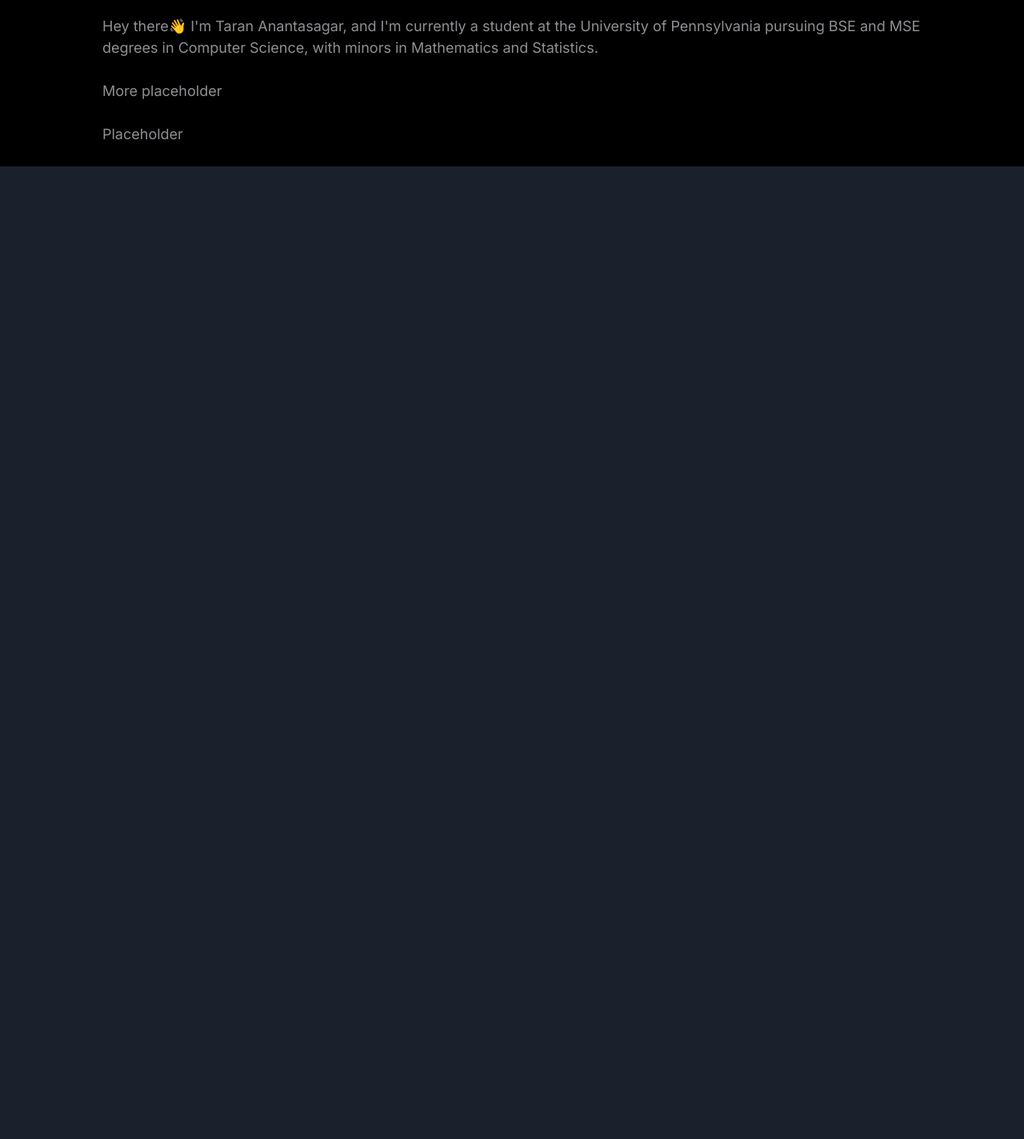
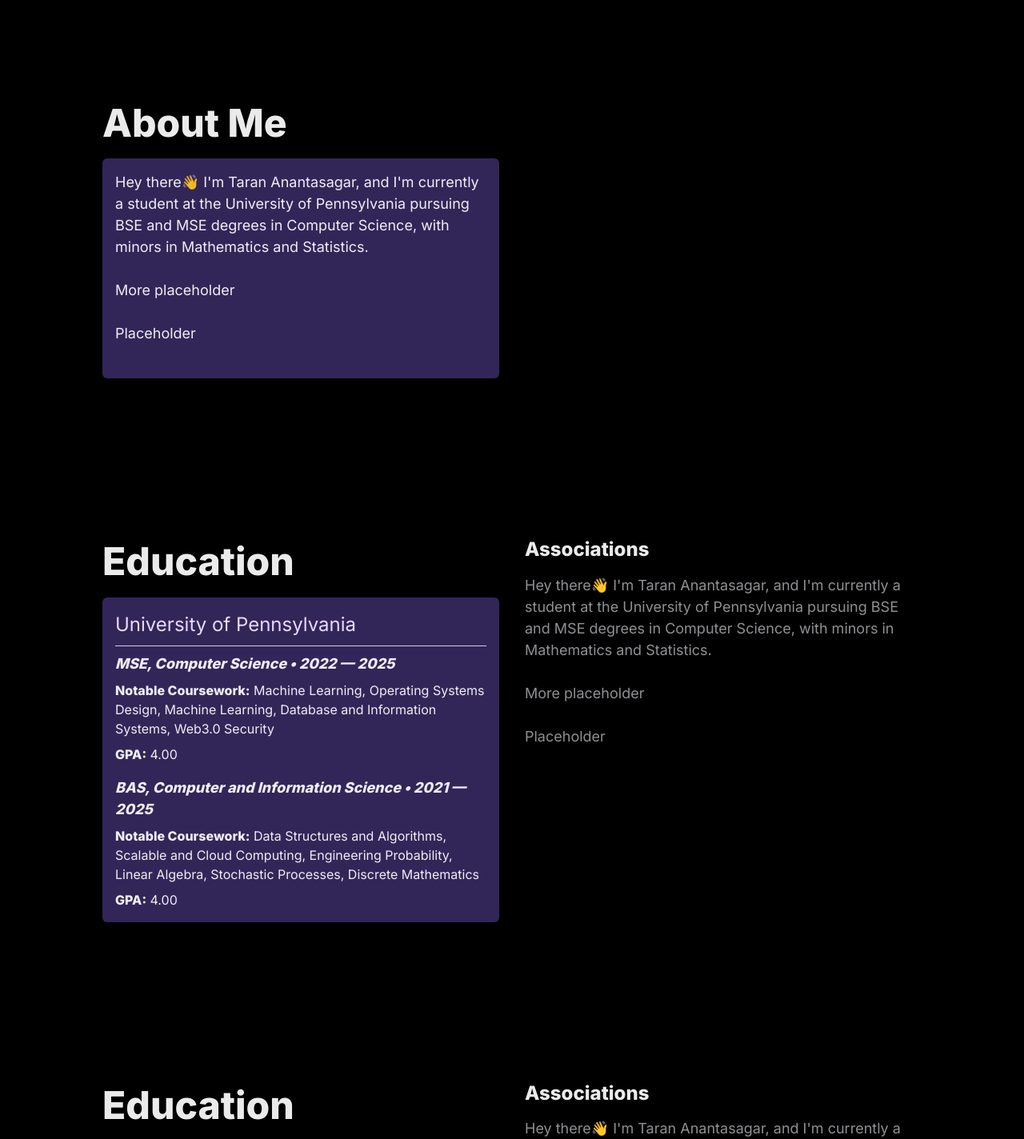
Before and after one commit to taran317/taran-portfolio, a Next.js app: page / in a window 1280 px wide. Shown: the part 920-2344 px from the top of the page at 80% size. Before the commit the page ends 1128 px from the top, so only its background shows below. Built offline with nearby package versions, Linux system fonts and the light colour scheme; no server answers.

Commit message:
lots of design changes and added in education info

```diff
--- a/components/About.tsx
+++ b/components/About.tsx
@@ -19,18 +19,17 @@
 const About = () => {
   return (
     <>
-      <SimpleGrid columns={{ base: 1, md: 1.5 }} spacing={8}>
+      <SimpleGrid columns={{ base: 1, md: 2 }} spacing={8}>
         <Stack spacing={4}>
-          <Heading fontSize="2xl">About Me</Heading>
-
+          <Heading fontSize="5xl">About Me</Heading>
+          <Box bg="brand.900" p={4} borderRadius="md" boxShadow="md">
             <Text
-            color="textSecondary"
               fontSize={{ base: "14px", md: "18px" }}
               whiteSpace="pre-line"
             >
-            Hey there👋 I'm Taran Anantasagar, and I'm currently a student at the University of
-            Pennsylvania pursuing BSE and MSE degrees in Computer Science, with minors in Mathematics
-            and Statistics.
+              Hey there👋 I'm Taran Anantasagar, and I'm currently a student at
+              the University of Pennsylvania pursuing BSE and MSE degrees in
+              Computer Science, with minors in Mathematics and Statistics.
               <br />
               <br />
               More placeholder
@@ -40,6 +39,7 @@
               <br />
               <br />
             </Text>
+          </Box>
         </Stack>
       </SimpleGrid>
     </>
--- /dev/null
+++ b/components/Education.tsx
@@ -0,0 +1,96 @@
+import {
+  SimpleGrid,
+  Text,
+  Stack,
+  Heading,
+  Image,
+  Flex,
+  Box,
+  Button,
+  useDisclosure,
+  Link,
+  Fade,
+  List,
+  ListIcon,
+  ListItem,
+} from "@chakra-ui/react";
+import React from "react";
+
+const Education = () => {
+  return (
+    <>
+      <SimpleGrid columns={{ base: 1, md: 2 }} spacing={8}>
+        <Stack spacing={4}>
+          <Heading fontSize="5xl">Education</Heading>
+
+          <Box bg="brand.900" p={4} borderRadius="md" boxShadow="md">
+            <Box>
+              <Text fontSize="2xl" color="brand.100">
+                University of Pennsylvania
+              </Text>
+              <Box borderTop="1px" borderColor="gray.300" my={2} />
+              <Text fontStyle="italic" fontSize="lg" fontWeight="bold">
+                MSE, Computer Science • 2022 — 2025
+              </Text>
+              <Text mt={2}>
+                <Text as="span" fontWeight="bold">
+                  Notable Coursework:
+                </Text>{" "}
+                Machine Learning, Operating Systems Design, Machine Learning,
+                Database and Information Systems, Web3.0 Security
+              </Text>
+              <Text mt={2}>
+                <Text as="span" fontWeight="bold">
+                  GPA:
+                </Text>{" "}
+                4.00
+              </Text>
+            </Box>
+            <Box mt={4}>
+              <Text fontStyle="italic" fontSize="lg" fontWeight="bold" mt={2}>
+                BAS, Computer and Information Science • 2021 — 2025
+              </Text>
+              <Text mt={2}>
+                <Text as="span" fontWeight="bold">
+                  Notable Coursework:
+                </Text>{" "}
+                Data Structures and Algorithms, Scalable and Cloud Computing,
+                Engineering Probability, Linear Algebra, Stochastic Processes,
+                Discrete Mathematics
+              </Text>
+              <Text mt={2}>
+                <Text as="span" fontWeight="bold">
+                  GPA:
+                </Text>{" "}
+                4.00
+              </Text>
+            </Box>
+          </Box>
+        </Stack>
+        <Stack spacing={4}>
+          <Heading fontSize="2xl">Associations</Heading>
+
+          <Text
+            color="textSecondary"
+            fontSize={{ base: "14px", md: "18px" }}
+            whiteSpace="pre-line"
+          >
+            Hey there👋 I'm Taran Anantasagar, and I'm currently a student at
+            the University of Pennsylvania pursuing BSE and MSE degrees in
+            Computer Science, with minors in Mathematics and Statistics.
+            <br />
+            <br />
+            More placeholder
+            <br />
+            <br />
+            Placeholder
+            <br />
+            <br />
+          </Text>
+        </Stack>
+      </SimpleGrid>
+    </>
+  );
+};
+
+export default Education;
--- a/components/Header.tsx
+++ b/components/Header.tsx
@@ -14,7 +14,6 @@
 } from "@chakra-ui/react";
 import { FaEnvelope, FaGithub, FaLinkedin, FaFile } from "react-icons/fa";
 import React from "react";
-import ToggleColorMode from "./ToggleColorMode";
 
 function Header() {
   const [isLargerThan800] = useMediaQuery("800");
@@ -146,7 +145,6 @@
             </WrapItem>
           </Wrap>
         </SlideFade>
-        <ToggleColorMode />
       </Stack>
     </>
   );
--- a/components/ToggleColorMode.tsx
+++ /dev/null
@@ -1,20 +0,0 @@
-import { useColorMode, IconButton } from "@chakra-ui/react";
-import { SunIcon, MoonIcon } from "@chakra-ui/icons";
-
-const ToggleColorMode = () => {
-  const { colorMode, toggleColorMode } = useColorMode();
-  return (
-    <IconButton
-      icon={colorMode === "light" ? <MoonIcon /> : <SunIcon />}
-      onClick={toggleColorMode}
-      aria-label="Toggle color mode"
-      position="fixed"
-      top="1rem"
-      right="1rem"
-      zIndex="10"
-      colorScheme="teal"
-    />
-  );
-};
-
-export default ToggleColorMode;
--- a/pages/index.tsx
+++ b/pages/index.tsx
@@ -1,11 +1,12 @@
 import type { NextPage } from "next";
 import React from "react";
-import { Stack, Flex } from "@chakra-ui/react";
+import { Stack, Flex, Spacer } from "@chakra-ui/react";
 import { ContentfulPagination, ProjectOverviewItem } from "../api/types";
 import Navbar from "../components/Navbar";
 import Header from "../components/Header";
 import About from "../components/About";
 import Head from "next/head";
+import Education from "../components/Education";
 
 type HomePageProps = {
 	data: ContentfulPagination<ProjectOverviewItem>;
@@ -21,14 +22,18 @@
       <Flex as="main" justifyContent="center" flexDirection="column">
         <Stack
 			as="main"
-          spacing="250px"
+			spacing="200px"
 			justifyContent="center"
 			alignItems="flex-start"
 			px={{ base: "5vw", md: "10vw" }}
 			mt={{ base: "15vh", md: "22.5vh" }}
         >
+			{/* spacer after header */}
 			<Header />
+			<Spacer />
 			<About />
+			<Education />
+			<Education />
         </Stack>
       </Flex>
     </>
```
Lines whose indentation alone changed are shown as unchanged.
